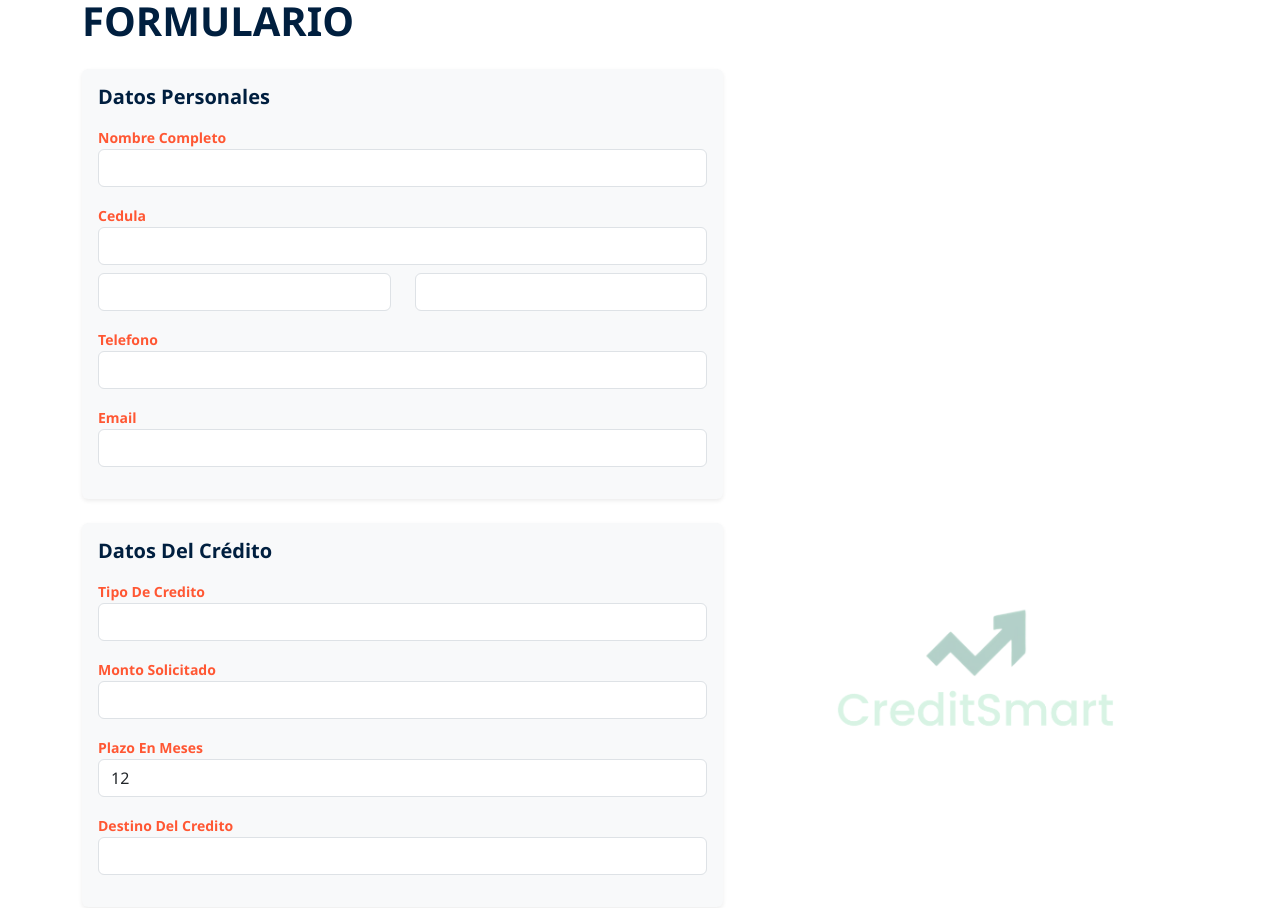
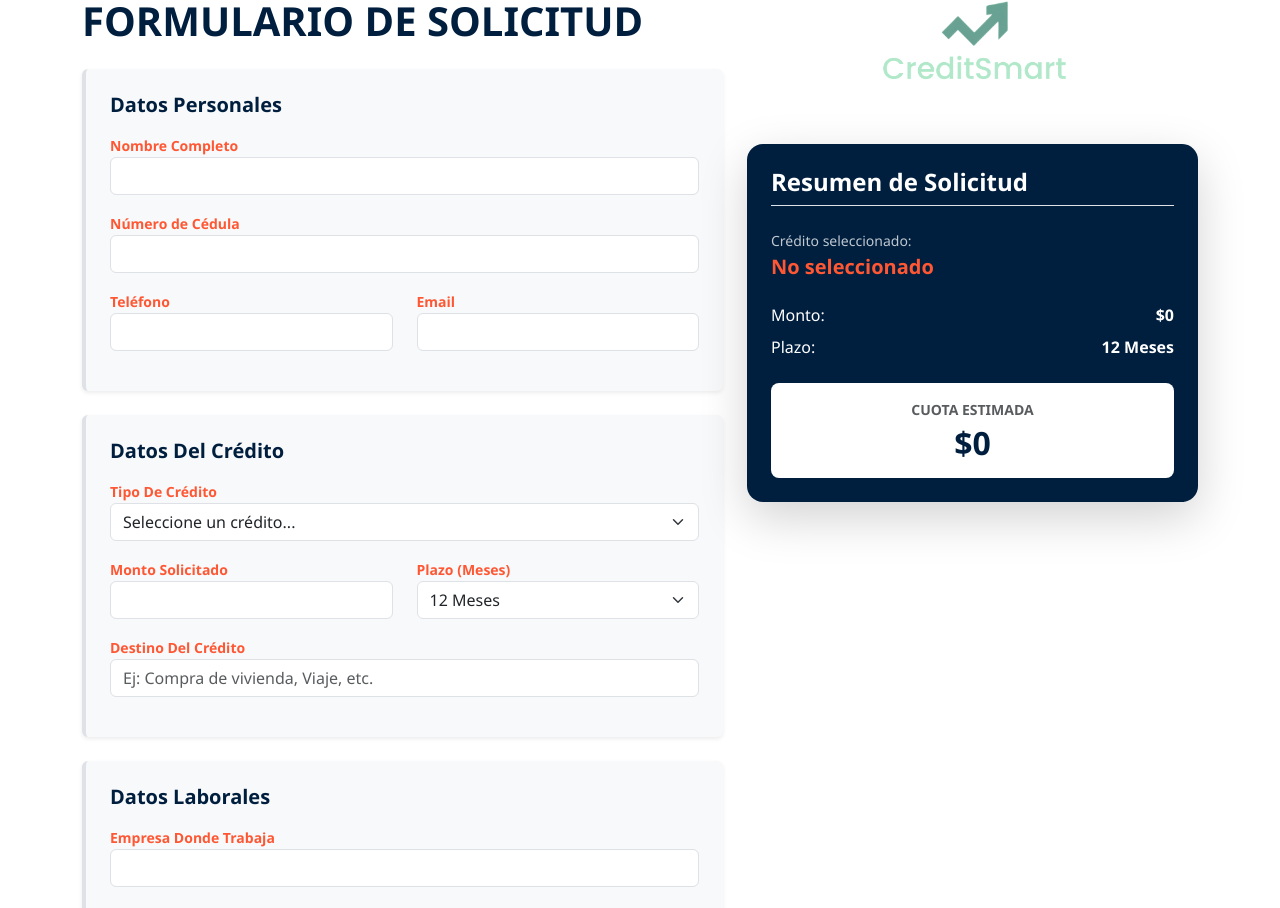
Before and after one commit to pipe21v/EA2.CrediSmart-react, a React (Vite) app: page /solicitar in a window 1280 px wide. Shown: the part 127-1035 px from the top of the page. Built offline with nearby package versions, Linux system fonts and the light colour scheme.

Commit message:
commit9: optimizacion formulario error mapeado opciones de credito

```diff
--- a/src/data/creditsData.js
+++ b/src/data/creditsData.js
@@ -68,3 +68,5 @@ export const creditsData = [
     },
 
 ];
+
+export default creditsData;
--- a/src/pages/Solicitar.jsx
+++ b/src/pages/Solicitar.jsx
@@ -1,12 +1,11 @@
 import React, { useState, useEffect } from 'react';
+// Importamos la data para que el menú desplegable tenga los nombres reales
+import creditsData from '../data/creditsData';
 
-{/* CAPTURAR TODOS LOS DATOS */ }
 const Solicitar = () => {
   const [formData, setFormData] = useState({
     nombre: '',
     cedula: '',
-        cedulaExtra1: '',
-        cedulaExtra2: '',
     telefono: '',
     email: '',
     tipoCredito: '',
@@ -22,7 +21,7 @@ const Solicitar = () => {
   const [cuotaEstimada, setCuotaEstimada] = useState(0);
   const [enviado, setEnviado] = useState(false);
 
-    {/* calcular cuota mensual estimada */ }
+  // Lógica de cálculo en tiempo real
   useEffect(() => {
     const tasa = 0.018;
     const p = parseFloat(formData.monto);
@@ -39,7 +38,6 @@ const Solicitar = () => {
     setFormData({ ...formData, [e.target.name]: e.target.value });
   };
 
-    {/* para mostrar mensaje exitoso */ }
   const handleSubmit = (e) => {
     e.preventDefault();
     setSolicitudes([...solicitudes, { ...formData, id: Date.now(), cuota: cuotaEstimada }]);
@@ -47,12 +45,11 @@ const Solicitar = () => {
     setTimeout(() => setEnviado(false), 5000);
   };
 
-    {/* limpiar formulario */ }
   const handleLimpiar = () => {
     setFormData({
-            nombre: '', cedula: '', cedulaExtra1: '', cedulaExtra2: '',
-            telefono: '', email: '', tipoCredito: '', monto: '',
-            plazo: '12', destino: '', empresa: '', cargo: '', ingresos: ''
+      nombre: '', cedula: '', telefono: '', email: '',
+      tipoCredito: '', monto: '', plazo: '12', destino: '',
+      empresa: '', cargo: '', ingresos: ''
     });
   };
 
@@ -60,88 +57,137 @@ const Solicitar = () => {
     <div className="container py-5 bg-white">
       <div className="row">
         <div className="col-md-7">
-                    <h1 className="fw-bold text-dark-blue mb-4">FORMULARIO</h1>
+          <h1 className="fw-bold text-dark-blue mb-4 text-uppercase">Formulario de Solicitud</h1>
 
           <form onSubmit={handleSubmit}>
             {/* datos personales */}
-                        <div className="bg-light p-3 rounded mb-4 shadow-sm">
+            <div className="bg-light p-4 rounded mb-4 shadow-sm border-start border-orange border-4">
               <h5 className="fw-bold text-dark-blue mb-3">Datos Personales</h5>
 
+              <div className="mb-3">
                 <label className="text-orange small fw-bold">Nombre Completo</label>
-                            <input type="text" name="nombre" className="form-control mb-3" value={formData.nombre} onChange={handleChange} required />
+                <input type="text" name="nombre" className="form-control" value={formData.nombre} onChange={handleChange} required />
+              </div>
 
-                            <label className="text-orange small fw-bold">Cedula</label>
-                            <input type="text" name="cedula" className="form-control mb-2" value={formData.cedula} onChange={handleChange} required />
-                            <div className="row mb-3">
-                                <div className="col-6">
-                                    <input type="text" name="cedulaExtra1" className="form-control" value={formData.cedulaExtra1} onChange={handleChange} />
+              <div className="mb-3">
+                <label className="text-orange small fw-bold">Número de Cédula</label>
+                <input type="number" name="cedula" className="form-control" value={formData.cedula} onChange={handleChange} required />
               </div>
-                                <div className="col-6">
-                                    <input type="text" name="cedulaExtra2" className="form-control" value={formData.cedulaExtra2} onChange={handleChange} />
+
+              <div className="row">
+                <div className="col-md-6 mb-3">
+                  <label className="text-orange small fw-bold">Teléfono</label>
+                  <input type="tel" name="telefono" className="form-control" value={formData.telefono} onChange={handleChange} required />
+                </div>
+                <div className="col-md-6 mb-3">
+                  <label className="text-orange small fw-bold">Email</label>
+                  <input type="email" name="email" className="form-control" value={formData.email} onChange={handleChange} required />
+                </div>
               </div>
             </div>
 
-                            <label className="text-orange small fw-bold">Telefono</label>
-                            <input type="tel" name="telefono" className="form-control mb-3" value={formData.telefono} onChange={handleChange} required />
+            {/* datos del credito */}
+            <div className="bg-light p-4 rounded mb-4 shadow-sm border-start border-orange border-4">
+              <h5 className="fw-bold text-dark-blue mb-3">Datos Del Crédito</h5>
 
-                            <label className="text-orange small fw-bold">Email</label>
-                            <input type="email" name="email" className="form-control mb-3" value={formData.email} onChange={handleChange} required />
+              <div className="mb-3">
+                <label className="text-orange small fw-bold">Tipo De Crédito</label>
+                <select name="tipoCredito" className="form-select" value={formData.tipoCredito} onChange={handleChange} required>
+                  <option value="">Seleccione un crédito...</option>
+                  {/* Mapeado de los creditos */}
+                  {creditsData.map((credito) => (
+                    <option key={credito.id} value={credito.name}>
+                      {credito.name}
+                    </option>
+                  ))}
+                </select>
               </div>
 
-                        {/* datos del credito */}
-                        <div className="bg-light p-3 rounded mb-4 shadow-sm">
-                            <h5 className="fw-bold text-dark-blue mb-3">Datos Del Crédito</h5>
+              <div className="row">
+                <div className="col-md-6 mb-3">
+                  <label className="text-orange small fw-bold">Monto Solicitado</label>
+                  <input type="number" name="monto" className="form-control" value={formData.monto} onChange={handleChange} required />
+                </div>
+                <div className="col-md-6 mb-3">
+                  <label className="text-orange small fw-bold">Plazo (Meses)</label>
+                  <select name="plazo" className="form-select" value={formData.plazo} onChange={handleChange}>
+                    <option value="12">12 Meses</option>
+                    <option value="24">24 Meses</option>
+                    <option value="36">36 Meses</option>
+                    <option value="48">48 Meses</option>
+                    <option value="60">60 Meses</option>
+                  </select>
+                </div>
+              </div>
 
-                            <label className="text-orange small fw-bold">Tipo De Credito</label>
-                            <input type="text" name="tipoCredito" className="form-control mb-3" value={formData.tipoCredito} onChange={handleChange} required />
-
-                            <label className="text-orange small fw-bold">Monto Solicitado</label>
-                            <input type="number" name="monto" className="form-control mb-3" value={formData.monto} onChange={handleChange} required />
-
-                            <label className="text-orange small fw-bold">Plazo En Meses</label>
-                            <input type="number" name="plazo" className="form-control mb-3" value={formData.plazo} onChange={handleChange} required />
-
-                            <label className="text-orange small fw-bold">Destino Del Credito</label>
-                            <input type="text" name="destino" className="form-control mb-3" value={formData.destino} onChange={handleChange} required />
+              <div className="mb-3">
+                <label className="text-orange small fw-bold">Destino Del Crédito</label>
+                <input type="text" name="destino" className="form-control" placeholder="Ej: Compra de vivienda, Viaje, etc." value={formData.destino} onChange={handleChange} required />
+              </div>
             </div>
 
             {/* datos laborales */}
-                        <div className="bg-light p-3 rounded mb-4 shadow-sm">
+            <div className="bg-light p-4 rounded mb-4 shadow-sm border-start border-orange border-4">
               <h5 className="fw-bold text-dark-blue mb-3">Datos Laborales</h5>
 
+              <div className="mb-3">
                 <label className="text-orange small fw-bold">Empresa Donde Trabaja</label>
-                            <input type="text" name="empresa" className="form-control mb-3" value={formData.empresa} onChange={handleChange} required />
-
-                            <label className="text-orange small fw-bold">Cargo</label>
-                            <input type="text" name="cargo" className="form-control mb-3" value={formData.cargo} onChange={handleChange} required />
-
-                            <label className="text-orange small fw-bold">Ingresos Mensuales</label>
-                            <input type="number" name="ingresos" className="form-control mb-3" value={formData.ingresos} onChange={handleChange} required />
+                <input type="text" name="empresa" className="form-control" value={formData.empresa} onChange={handleChange} required />
               </div>
 
-                        <button type="submit" className="btn btn-orange text-white fw-bold w-50 py-3 mb-2 d-block">Enviar Solicitud</button>
-                        <button type="button" className="btn btn-orange text-white fw-bold w-50 py-3 d-block" onClick={handleLimpiar}>Limpiar Formulario</button>
+              <div className="row">
+                <div className="col-md-6 mb-3">
+                  <label className="text-orange small fw-bold">Cargo</label>
+                  <input type="text" name="cargo" className="form-control" value={formData.cargo} onChange={handleChange} required />
+                </div>
+                <div className="col-md-6 mb-3">
+                  <label className="text-orange small fw-bold">Ingresos Mensuales</label>
+                  <input type="number" name="ingresos" className="form-control" value={formData.ingresos} onChange={handleChange} required />
+                </div>
+              </div>
+            </div>
+
+            <div className="d-grid gap-3">
+              <button type="submit" className="btn btn-orange text-white fw-bold py-3 shadow-sm text-uppercase">Enviar Solicitud</button>
+              <button type="button" className="btn btn-outline-secondary fw-bold py-2 text-uppercase" onClick={handleLimpiar}>Limpiar Formulario</button>
+            </div>
           </form>
         </div>
 
-                {/* parte derecha de la pagina*/}
-                <div className="col-md-5 d-flex flex-column align-items-center justify-content-center">
-                    <img src="/img/logo.png" alt="Logo" className="img-fluid mb-4 w-75 opacity-50" />
+        {/* lado derecho pagina */}
+        <div className="col-md-5">
+          <div className="sticky-top" style={{ top: '100px' }}>
+            <div className="text-center mb-5">
+               <img src="/img/logo.png" alt="Logo" className="img-fluid w-50" />
+            </div>
 
-                    {formData.monto > 0 && (
-                        <div className="text-center p-4 border rounded shadow-sm w-75">
-                            <p className="text-muted mb-1">Cuota mensual estimada:</p>
-                            <h2 className="fw-bold text-dark-blue">
-                                ${Math.round(cuotaEstimada).toLocaleString('es-CO')}
-                            </h2>
+            <div className="card border-0 shadow-lg bg-dark-blue text-white p-4 rounded-4">
+              <h4 className="fw-bold mb-4 border-bottom pb-2">Resumen de Solicitud</h4>
+              <p className="mb-1 small opacity-75">Crédito seleccionado:</p>
+              <h5 className="text-orange fw-bold mb-4">{formData.tipoCredito || 'No seleccionado'}</h5>
+
+              <div className="d-flex justify-content-between mb-2">
+                <span>Monto:</span>
+                <span className="fw-bold">${parseFloat(formData.monto || 0).toLocaleString('es-CO')}</span>
+              </div>
+              <div className="d-flex justify-content-between mb-4">
+                <span>Plazo:</span>
+                <span className="fw-bold">{formData.plazo} Meses</span>
+              </div>
+
+              <div className="bg-white text-dark-blue rounded-3 p-3 text-center">
+                <small className="fw-bold d-block text-muted mb-1">CUOTA ESTIMADA</small>
+                <h2 className="fw-bold mb-0">${Math.round(cuotaEstimada).toLocaleString('es-CO')}</h2>
+              </div>
+            </div>
+
+            {enviado && (
+              <div className="alert alert-success mt-4 border-0 shadow-sm animate__animated animate__bounceIn">
+                <i className="bi bi-check-circle-fill me-2"></i>
+                ¡Solicitud registrada correctamente!
               </div>
             )}
-
-                    {enviado && (
-                        <div className="alert alert-success mt-4">
-                            Solicitud procesada con éxito.
           </div>
-                    )}
         </div>
       </div>
     </div>
```
Lines whose indentation alone changed are shown as unchanged.
